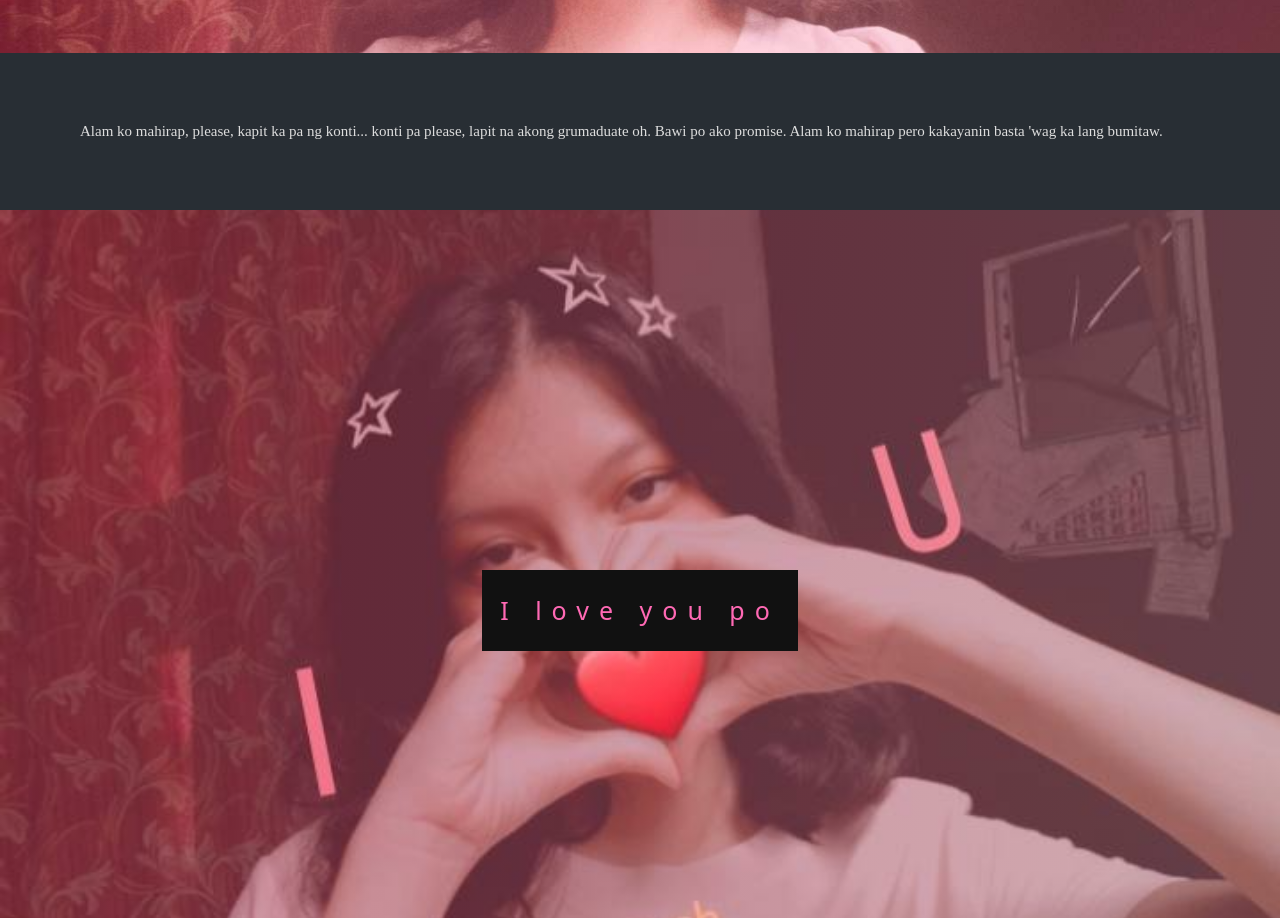
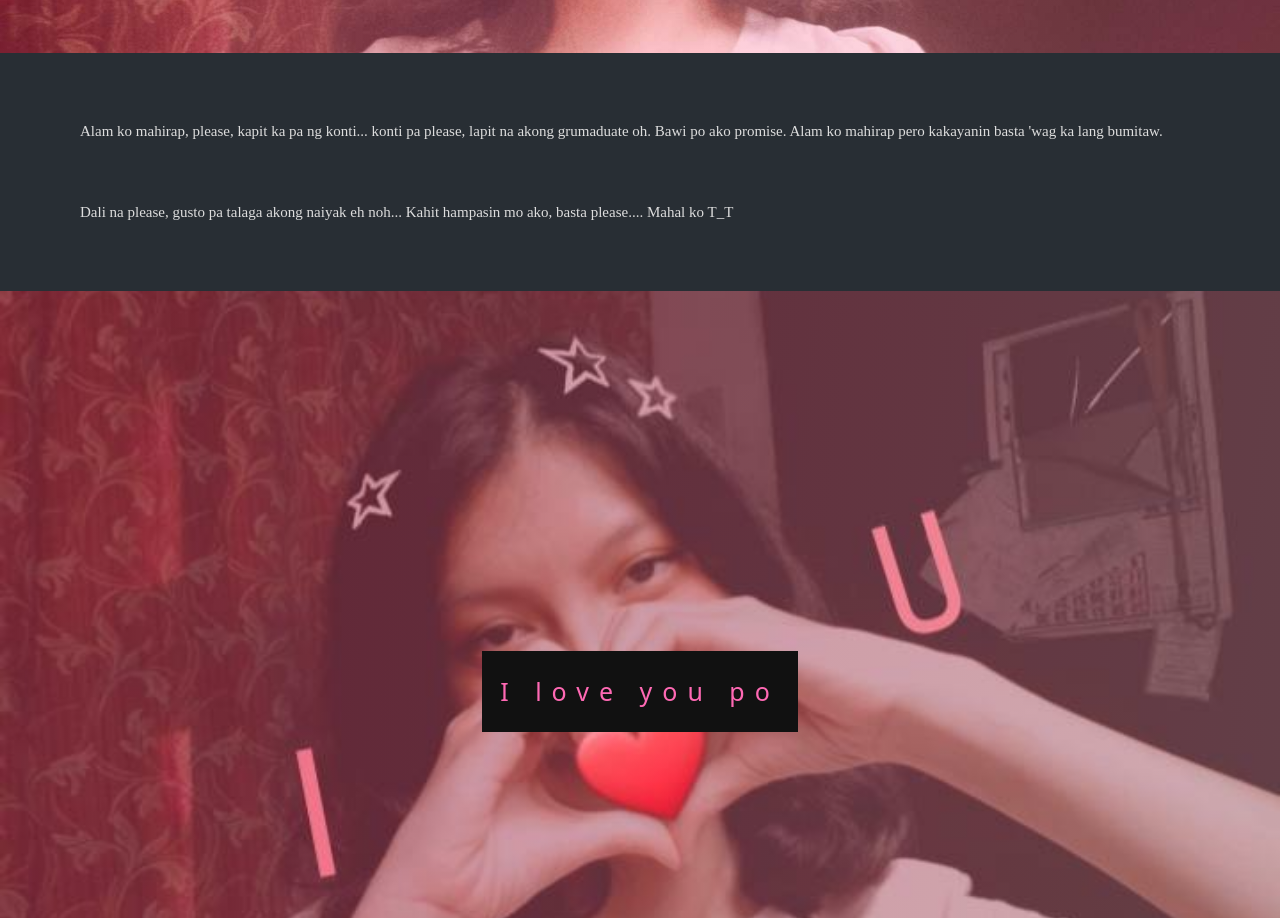
Before and after one commit to maynardrumbaoa/wag__mo__iopen, a plain HTML site: page index.html in a window 1280 px wide. Shown: the part 2023-2941 px from the top of the page. Drawn offline with Linux system fonts and the light colour scheme; a web font is replaced by a local one.

Commit message:
Update index.html

```diff
--- a/index.html
+++ b/index.html
@@ -185,7 +185,11 @@
         <p>
           Alam ko mahirap, please, kapit ka pa ng konti... konti pa please, lapit na akong grumaduate oh. Bawi po ako promise. Alam ko mahirap pero kakayanin basta 'wag ka lang bumitaw.
 
+          <br>
+          <br>
+          <br>
 
+          Dali na please, gusto pa talaga akong naiyak eh noh... Kahit hampasin mo ako, basta please.... Mahal ko T_T
         </p>
       </div>
     </div>
```
